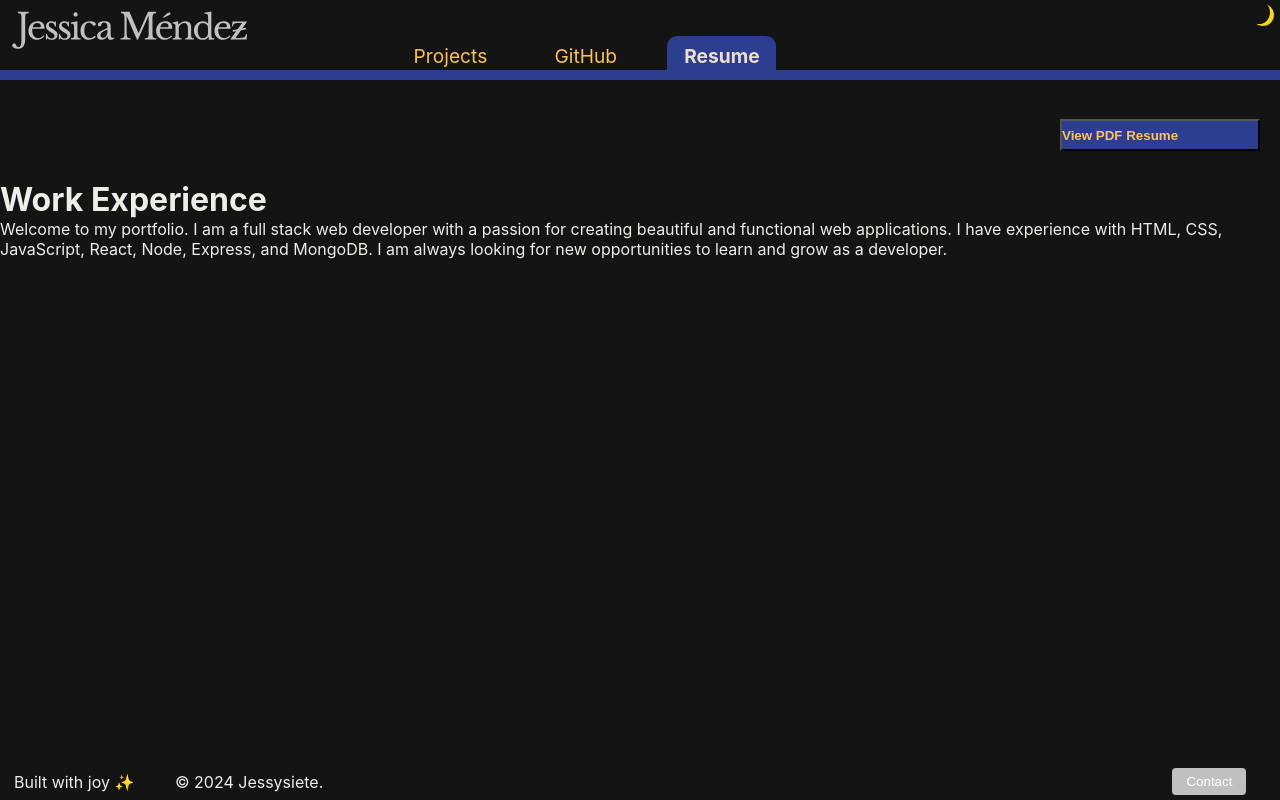
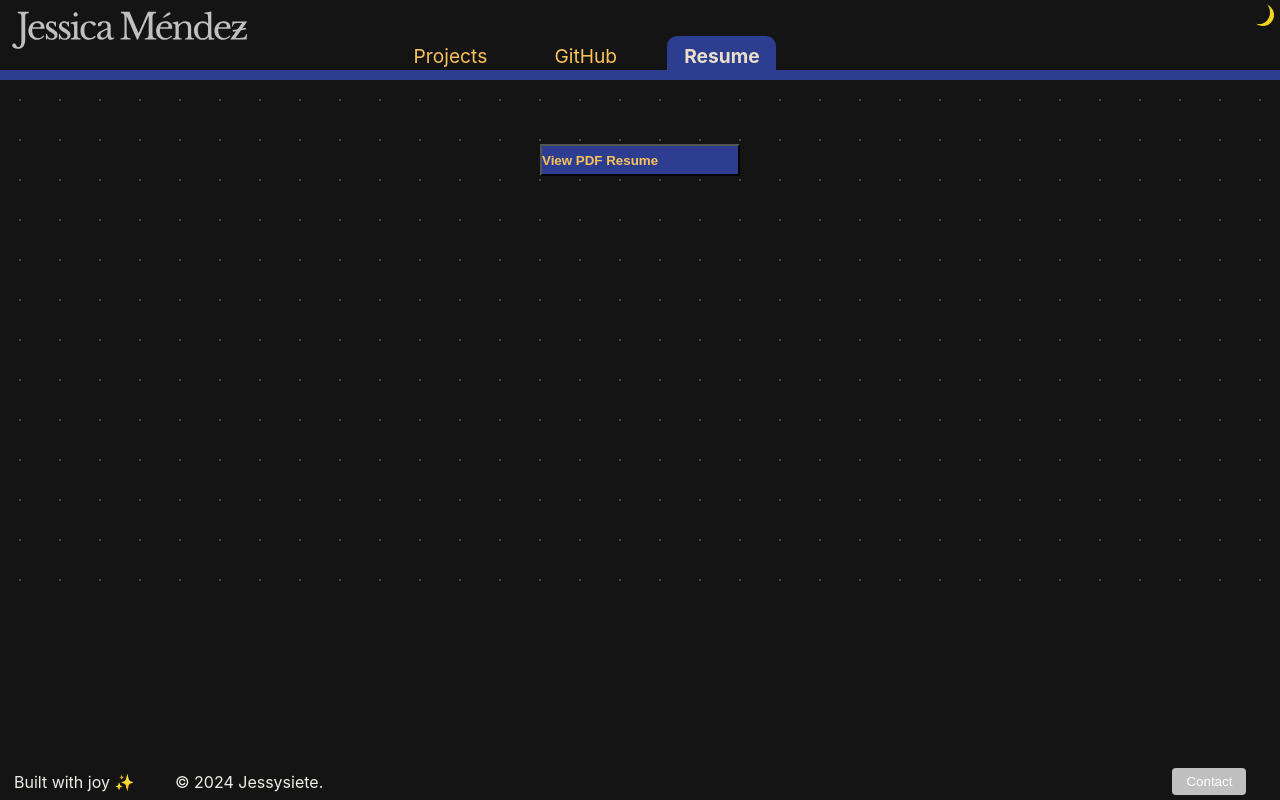
Before and after one commit to jessysiete/portfolio-jessysiete, a React (Vite) app: page /resume in a window 1280 px wide. Built offline with nearby package versions, Linux system fonts and the light colour scheme.

Commit message:
resume page remove blurb and adjust layout

```diff
--- a/src/pages/ProjectsPage/ProjectsPage.css
+++ b/src/pages/ProjectsPage/ProjectsPage.css
@@ -7,7 +7,6 @@
   height: 100%;
   margin-top:54px;
   background-size: 40px 40px;
-  /* background-image: radial-gradient(circle, #000000 1px, rgba(0, 0, 0, 0) 1px); */
   background-image: var(--background-image);
 }
 
--- a/src/pages/Resume/ResumePage.css
+++ b/src/pages/Resume/ResumePage.css
@@ -3,7 +3,9 @@
   display: flex;
   flex-direction: column;
   width: 100%;
-  height: 400px;
+  height: 600px;
+  background-size: 40px 40px;
+  background-image: var(--background-image);
 }
 
 .page-marker-resume {
@@ -24,38 +26,31 @@
   justify-content: center;
   margin: 0px;
   margin-left: auto;
-  margin-right: 20px;
+  margin-right: auto;
+  width: 100%;
   width: 200px;
   height: 32px;
-  top: 40px;
+  top: 144px;
   padding: 0px;
   background-color: #2d3e90;
   font-weight: bold;
 }
+.button-link{
+color: #FBC359
+}
 
 
-.intro {
-  position: relative;
-  display: flex;
-  flex-direction: column;
-  align-items: left;
-  margin: 0px;
-  width: 100%;
-  top: 180px;
-  padding: 0px;
-}
 @media (max-width: 820px) {
+  .page-marker-resume {
+    top: 64px;
+    margin-left: 0px;
+    z-index: 1000;
+  }
   .resume-page {
     top: 64px;
   }
 
-.page-marker-resume {
+.view-resume {
   top: 64px;
-  margin-left: 0px;
-  z-index: 1000;
-}
-.view-resume {
-
-  top: -80px;
 }
 }
--- a/src/pages/Resume/ResumePage.jsx
+++ b/src/pages/Resume/ResumePage.jsx
@@ -1,26 +1,18 @@
-import { Link } from 'react-router-dom';
-import Pdf from '../../assets/Documents/resume.pdf';
+import { Link } from "react-router-dom";
+import Pdf from "../../assets/Documents/resume.pdf";
 
-
-import './ResumePage.css';
+import "./ResumePage.css";
 
 export default function ResumePage() {
   return (
     <>
+        <div className="page-marker-resume"></div>
       <div className="resume-page">
-    <div className="page-marker-resume"></div>
-      <h1 className="intro">
-        Work Experience
-      </h1>
-      <p className="intro">
-        Welcome to my portfolio. I am a full stack web developer with a passion for creating beautiful and functional web applications. I have experience with HTML, CSS, JavaScript, React, Node, Express, and MongoDB. I am always looking for new opportunities to learn and grow as a developer.
-      </p>
-
         <button className="view-resume">
-          <a href={Pdf} target="blank" className="menu-link">View PDF Resume</a>
+          <a href={Pdf} target="blank" className="button-link">
+            View PDF Resume
+          </a>
         </button>
-
-
 
         <br />
         <br />
```
Lines whose indentation alone changed are shown as unchanged.
